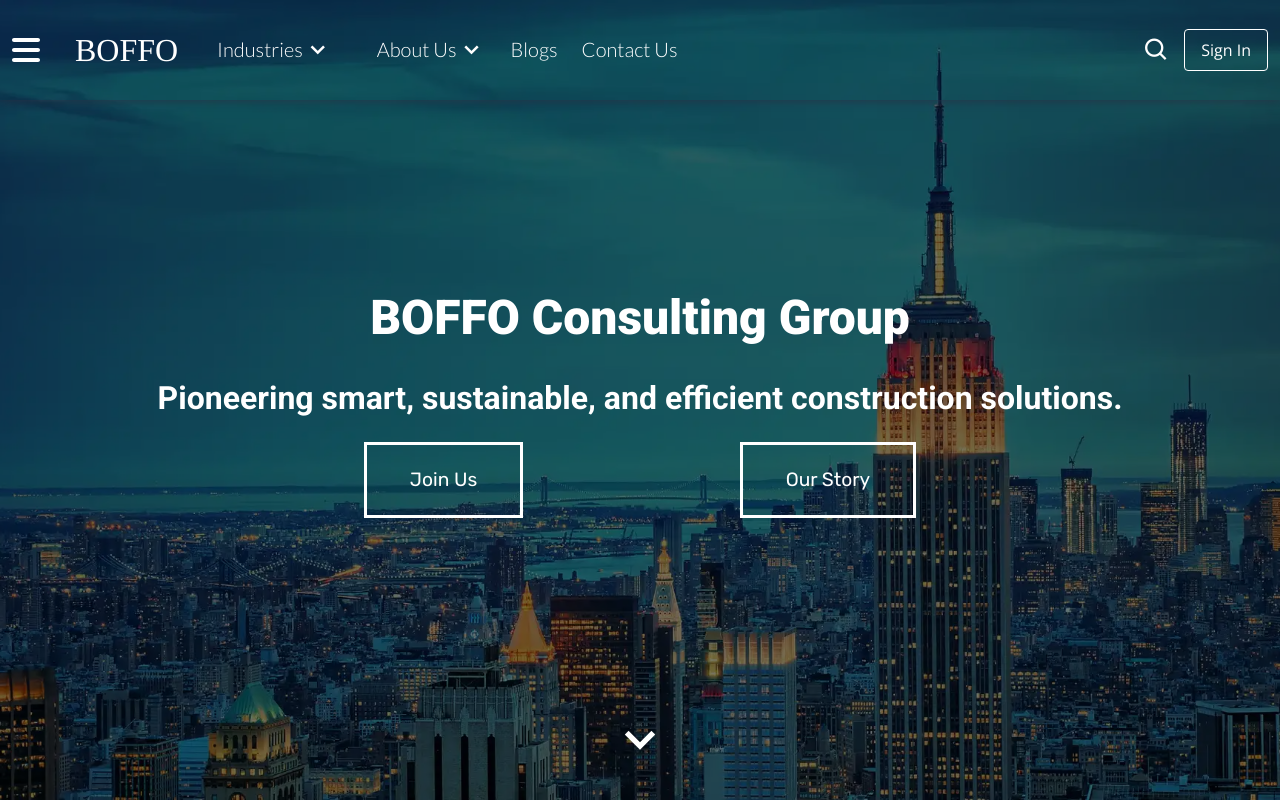
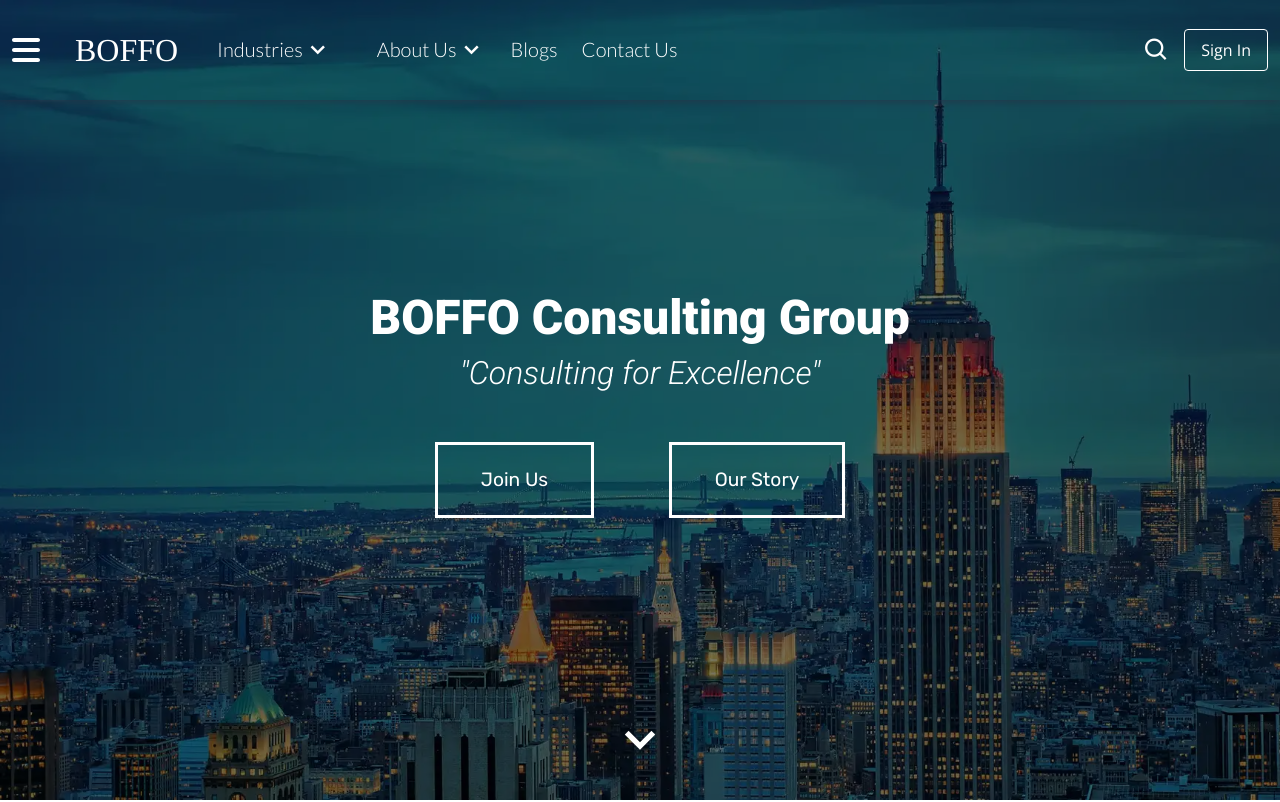
Before and after one commit to AM-ML/react-blog-site, a React (Vite) app: page / in a window 1280 px wide. Shown: the top 802 px of the page. Built offline with nearby package versions, Linux system fonts and the light colour scheme; no server answers; a web font is replaced by a local one.

Commit message:
+ minor homepage mod

```diff
--- a/src/components/home-component.jsx
+++ b/src/components/home-component.jsx
@@ -15,10 +15,7 @@ const HomeComponent = () => {
         <div className="hmc-info">
           <div className="hmc-text">
             <div className="title">BOFFO Consulting Group</div>
-            <div className="desc">
-              Pioneering smart, sustainable, and efficient construction
-              solutions.
-            </div>
+            <div className="desc">"Consulting for Excellence"</div>
             <div className="hmc-links">
               <Link to="/contact-us" className="hmc-btn">
                 Join Us
--- a/src/css/components/home-component.css
+++ b/src/css/components/home-component.css
@@ -86,11 +86,14 @@
 }
 
 .hmc-info .hmc-text .desc {
-  font-weight: 700;
+  font-weight: 300;
   font-family: "roboto", "montserrat", sans-serif;
   font-size: 32px;
   color: white;
   text-align: center;
+  margin-top: -25px;
+  margin-bottom: 25px;
+  font-style:italic;
 }
 
 .hmc-links {
```
